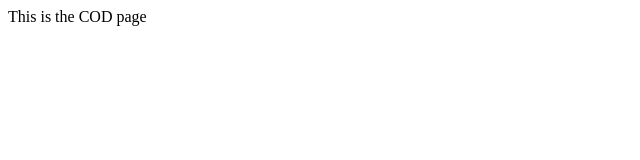
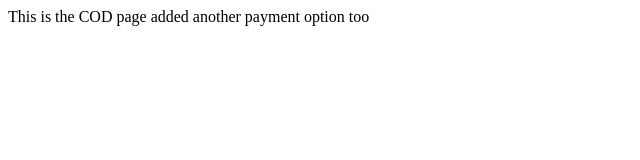
Before and after one commit to srinivaskurecheti/general, a plain HTML site: page delivery.html in a window 1280 px wide. Shown: the whole page, without its empty margins (0-640 px from the left). Drawn offline with Linux system fonts and the light colour scheme.

Commit message:
modified payment option

```diff
--- a/delivery.html
+++ b/delivery.html
@@ -2,6 +2,7 @@
 
     <body>
        This is the COD page
+       added another payment option too
     </body>
     <title></title>
 
```
